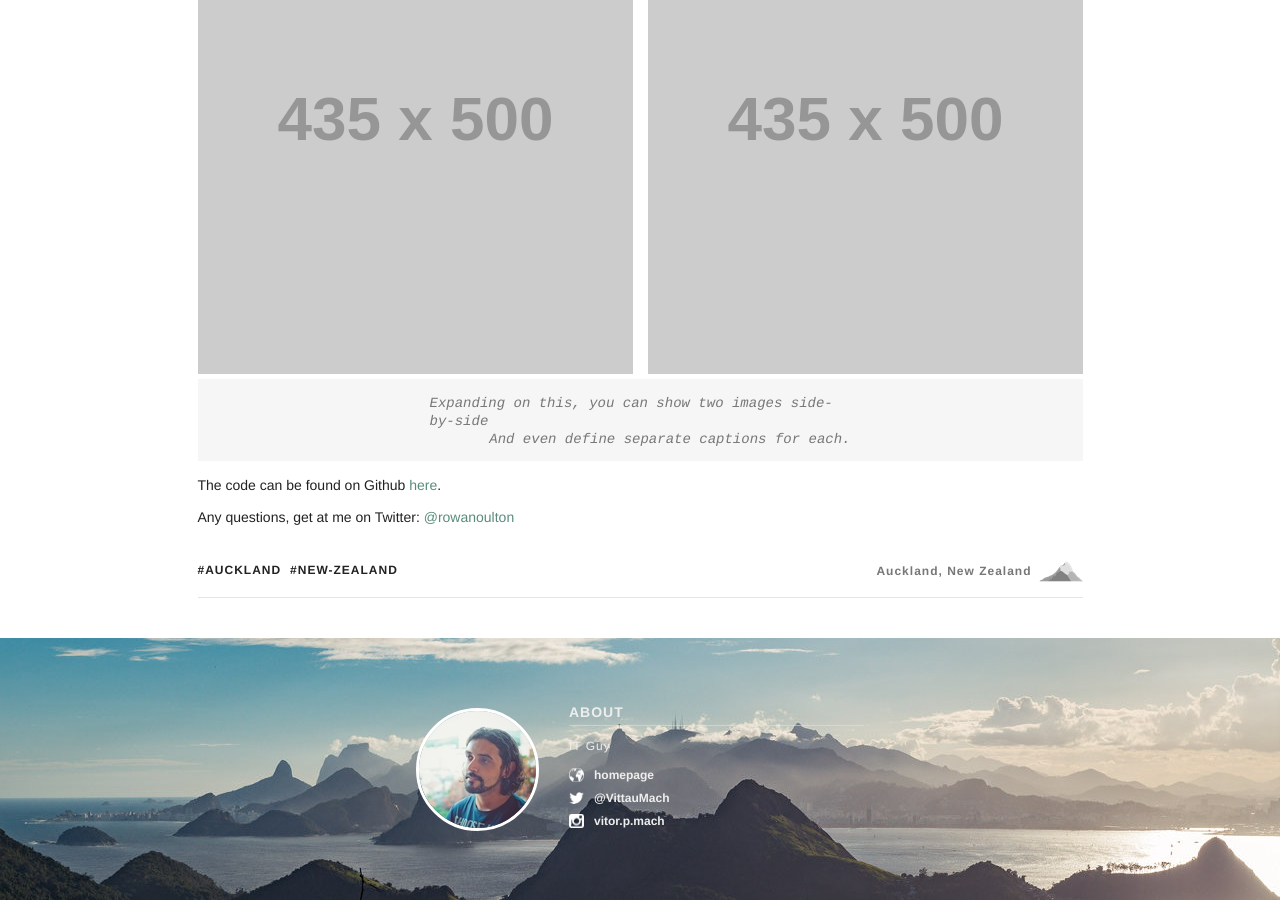
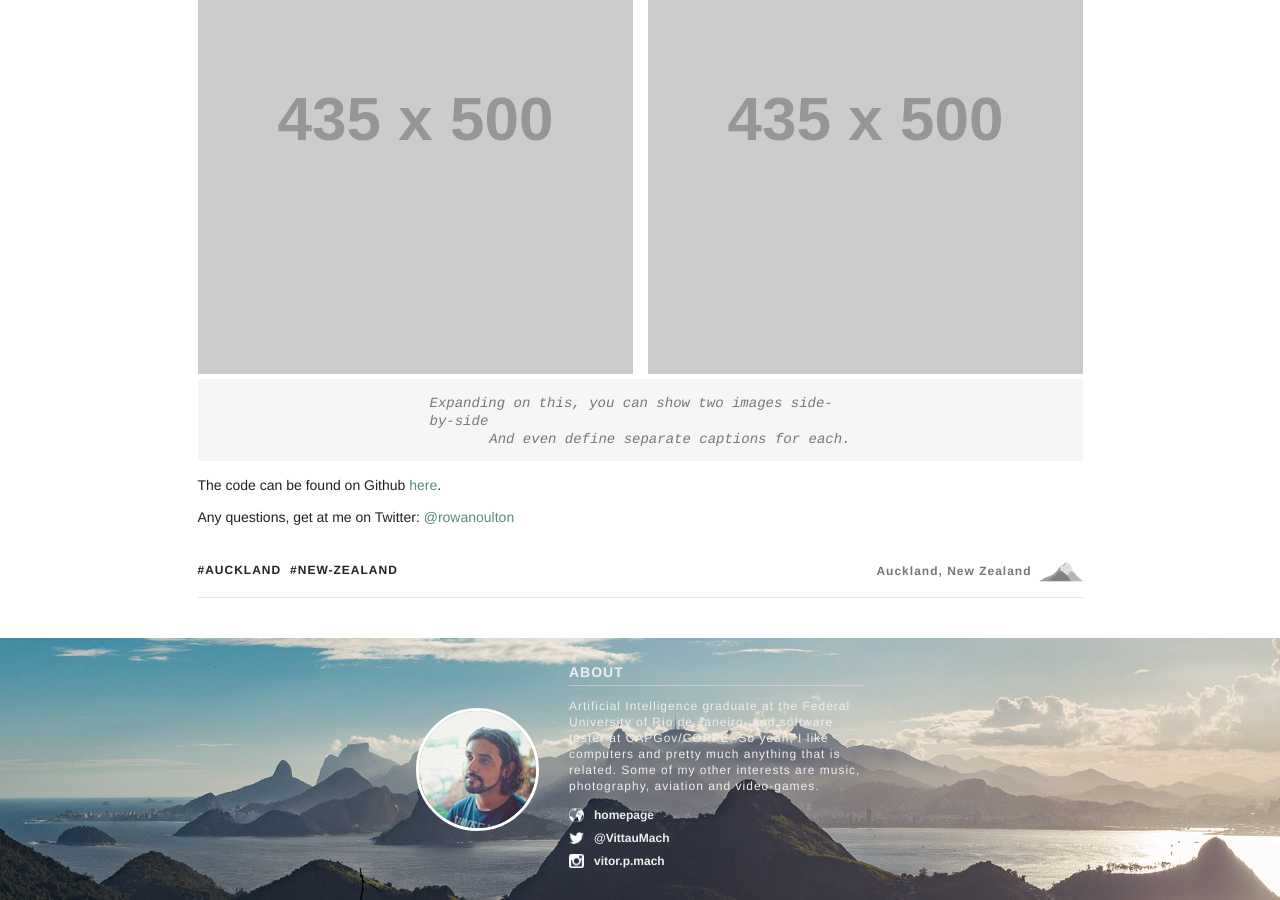
Before and after one commit to vittau/blog, a Jekyll site: the page built from index.html, in a window 1280 px wide and 900 px high, scrolled down 1037 px. Built offline with Jekyll 4.4.1, drawn with Linux system fonts in a browser that asks for light colours; the list of posts is cut into pages by our own code.

Commit message:
Description

```diff
--- a/_config.yml
+++ b/_config.yml
@@ -2,7 +2,7 @@
 title: Vitor Machado's blog
 subtitle: "Ramblings of a software developer"
 email: vmachado@cos.ufrj.br
-description: "IT Guy"
+description: "Artificial Intelligence graduate at the Federal University of Rio de Janeiro, and software tester at CAPGov/COPPE. So yeah, I like computers and pretty much anything that is related. Some of my other interests are music, photography, aviation and video-games."
 baseurl: "/blog"
 url: "http://vitormachado.me"
 twitter_username: "VittauMach"
```
